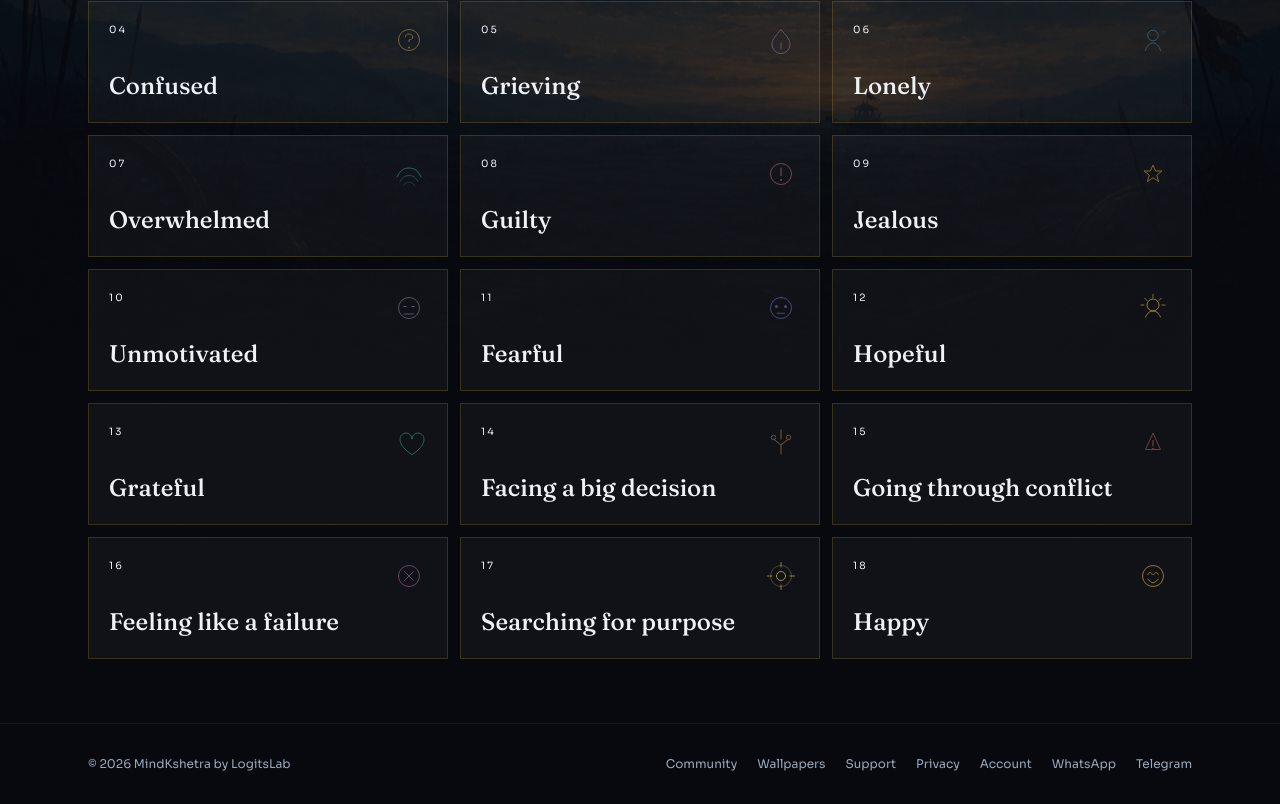
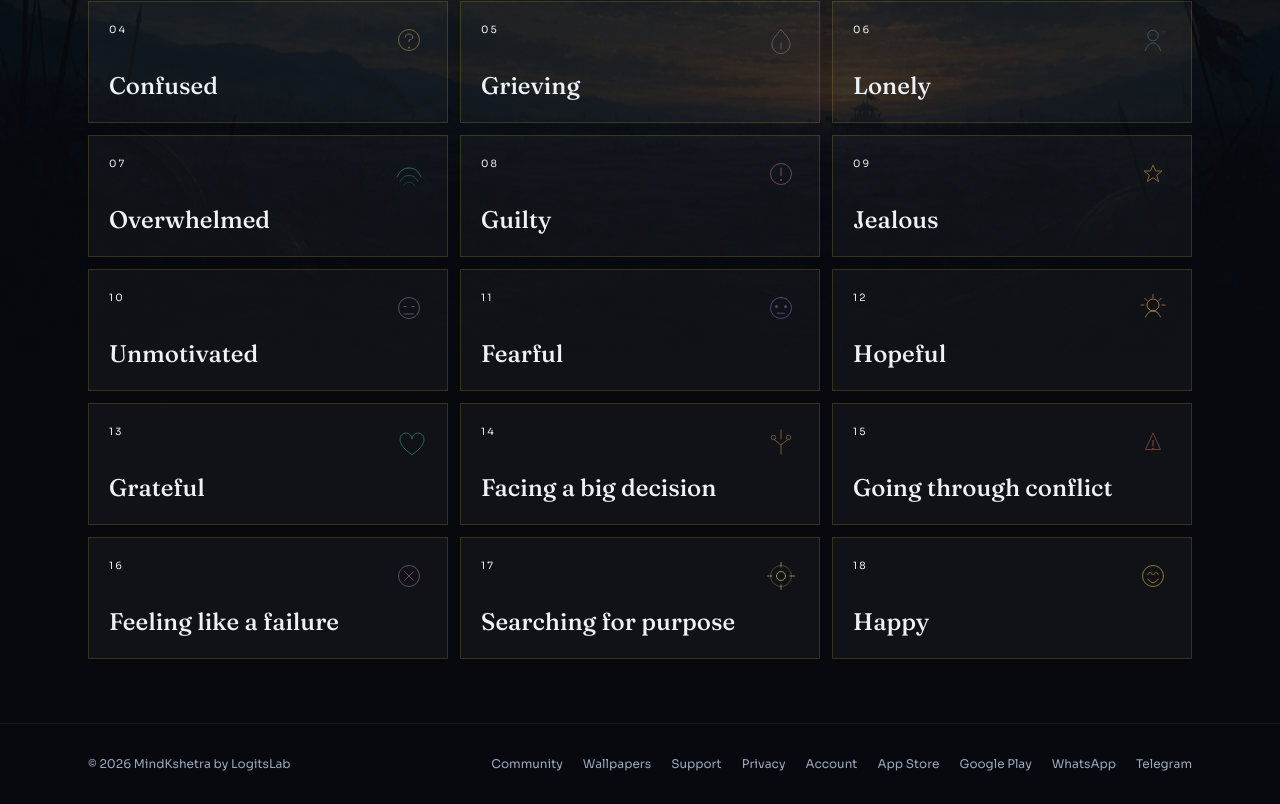
Before and after one commit to LogitsLab/MindKshetra, a Next.js app: page /mood in a window 1280 px wide. Shown: the part 448-1252 px from the top of the page. Built offline with nearby package versions, Linux system fonts and the light colour scheme; no server answers.

Commit message:
app page

```diff
--- a/app/globals.css
+++ b/app/globals.css
@@ -888,6 +888,26 @@ body {
   color: white;
 }
 
+.store-badge {
+  display: inline-flex;
+  min-height: 3rem;
+  align-items: center;
+  gap: 0.7rem;
+  padding: 0.4rem 0.95rem 0.45rem 0.75rem;
+  border: 1px solid rgba(201, 162, 39, 0.45);
+  background: rgba(7, 9, 15, 0.28);
+  backdrop-filter: blur(10px);
+  -webkit-backdrop-filter: blur(10px);
+  transition:
+    border-color 0.3s ease,
+    transform 0.3s cubic-bezier(0.22, 1, 0.36, 1);
+}
+
+.store-badge:hover {
+  transform: translateY(-2px);
+  border-color: var(--brass-soft);
+}
+
 .home-arrow {
   display: inline-block;
   transition: transform 0.35s cubic-bezier(0.22, 1, 0.36, 1);
--- a/components/HomePageClient.tsx
+++ b/components/HomePageClient.tsx
@@ -6,6 +6,7 @@ import { useEffect, useRef, useState } from "react";
 import { useAuth } from "@/components/AuthProvider";
 import { useLanguage } from "@/components/LanguageProvider";
 import SpeakButton from "@/components/SpeakButton";
+import { StoreBadges } from "@/components/StoreLinks";
 import { stopNarration } from "@/lib/audio/narration";
 
 export type FeaturedVerse = {
@@ -455,6 +456,7 @@ export default function HomePageClient({
                 {t("homeCtaExplore")}
               </Link>
             </div>
+            <StoreBadges className="animate-rise-delay-4 mt-4" />
           </div>
         </div>
 
--- a/components/SiteFooter.tsx
+++ b/components/SiteFooter.tsx
@@ -3,6 +3,7 @@
 import Link from "next/link";
 import { usePathname } from "next/navigation";
 import { BRAND_NAME } from "@/components/BrandWordmark";
+import { StoreTextLinks } from "@/components/StoreLinks";
 import { useLanguage } from "@/components/LanguageProvider";
 
 export default function SiteFooter() {
@@ -57,6 +58,7 @@ export default function SiteFooter() {
           >
             {t("navAccount")}
           </Link>
+          <StoreTextLinks />
           {process.env.NEXT_PUBLIC_WHATSAPP_CHANNEL_URL ? (
             <a
               href={process.env.NEXT_PUBLIC_WHATSAPP_CHANNEL_URL}
--- /dev/null
+++ b/components/StoreLinks.tsx
@@ -0,0 +1,95 @@
+"use client";
+
+import { useLanguage } from "@/components/LanguageProvider";
+import { APP_STORE_URL, PLAY_STORE_URL } from "@/lib/site";
+
+const linkProps = {
+  target: "_blank",
+  rel: "noopener noreferrer",
+} as const;
+
+export function StoreBadges({ className = "" }: { className?: string }) {
+  const { t } = useLanguage();
+
+  return (
+    <div className={`flex flex-wrap items-center gap-3 ${className}`}>
+      <a
+        href={APP_STORE_URL}
+        {...linkProps}
+        className="store-badge"
+        aria-label={`${t("storeAppStoreKicker")} ${t("storeAppStore")}`}
+      >
+        <AppleMark />
+        <span className="flex flex-col items-start leading-none">
+          <span className="text-[10px] font-medium tracking-wide text-white/60">
+            {t("storeAppStoreKicker")}
+          </span>
+          <span className="mt-1 font-display text-[15px] text-white">
+            {t("storeAppStore")}
+          </span>
+        </span>
+      </a>
+      <a
+        href={PLAY_STORE_URL}
+        {...linkProps}
+        className="store-badge"
+        aria-label={`${t("storePlayKicker")} ${t("storePlay")}`}
+      >
+        <PlayMark />
+        <span className="flex flex-col items-start leading-none">
+          <span className="text-[10px] font-medium tracking-wide text-white/60">
+            {t("storePlayKicker")}
+          </span>
+          <span className="mt-1 font-display text-[15px] text-white">
+            {t("storePlay")}
+          </span>
+        </span>
+      </a>
+    </div>
+  );
+}
+
+export function StoreTextLinks() {
+  const { t } = useLanguage();
+
+  return (
+    <>
+      <a
+        href={APP_STORE_URL}
+        {...linkProps}
+        className="text-[var(--text-muted)] transition hover:text-[var(--brass-soft)]"
+      >
+        {t("storeAppStore")}
+      </a>
+      <a
+        href={PLAY_STORE_URL}
+        {...linkProps}
+        className="text-[var(--text-muted)] transition hover:text-[var(--brass-soft)]"
+      >
+        {t("storePlay")}
+      </a>
+    </>
+  );
+}
+
+function AppleMark() {
+  return (
+    <svg width="17" height="17" viewBox="0 0 24 24" aria-hidden className="shrink-0 text-white">
+      <path
+        fill="currentColor"
+        d="M18.71 19.5c-.83 1.24-1.71 2.45-3.05 2.47-1.34.03-1.77-.79-3.29-.79-1.53 0-2 .77-3.27.82-1.31.05-2.3-1.32-3.14-2.53C4.25 17 2.94 12.45 4.7 9.39c.87-1.52 2.43-2.48 4.12-2.51 1.28-.02 2.5.87 3.29.87.78 0 2.26-1.07 3.81-.91.65.03 2.47.26 3.64 1.98-.09.06-2.17 1.28-2.15 3.81.03 3.02 2.65 4.03 2.68 4.04-.03.07-.42 1.44-1.38 2.83M13 3.5c.73-.83 1.94-1.46 2.94-1.5.13 1.17-.34 2.35-1.04 3.19-.69.85-1.83 1.51-2.95 1.42-.15-1.15.41-2.35 1.05-3.11z"
+      />
+    </svg>
+  );
+}
+
+function PlayMark() {
+  return (
+    <svg width="16" height="16" viewBox="0 0 24 24" aria-hidden className="shrink-0 text-white">
+      <path
+        fill="currentColor"
+        d="M8 5.1v13.8c0 .7.8 1.1 1.4.7l10.2-6.9c.5-.4.5-1.1 0-1.5L9.4 4.4c-.6-.4-1.4 0-1.4.7z"
+      />
+    </svg>
+  );
+}
--- a/lib/i18n/namespaces/shared.ts
+++ b/lib/i18n/namespaces/shared.ts
@@ -44,6 +44,10 @@ export const en = {
   navSangha: "Community",
   navPrivacy: "Privacy",
   navAccount: "Account",
+  storeAppStoreKicker: "Download on the",
+  storeAppStore: "App Store",
+  storePlayKicker: "Get it on",
+  storePlay: "Google Play",
 } as const;
 
 export const hi: Record<keyof typeof en, string> = {
@@ -81,4 +85,8 @@ export const hi: Record<keyof typeof en, string> = {
   navSangha: "समुदाय",
   navPrivacy: "गोपनीयता",
   navAccount: "खाता",
+  storeAppStoreKicker: "डाउनलोड करें",
+  storeAppStore: "App Store",
+  storePlayKicker: "यहाँ पाएँ",
+  storePlay: "Google Play",
 };
--- a/lib/site.ts
+++ b/lib/site.ts
@@ -16,6 +16,10 @@ export const PRODUCTION_ORIGIN = "https://mindkshetra.in";
 export const BRAND_ORIGIN = PRODUCTION_ORIGIN;
 export const LEGACY_ORIGIN = "https://mind.logitslab.com";
 export const DEV_ORIGIN = "https://mind-dev.logitslab.com";
+
+export const APP_STORE_URL = "https://apps.apple.com/app/id6795863564";
+export const PLAY_STORE_URL =
+  "https://play.google.com/store/apps/details?id=app.mindkshetra.mobile";
 
 export const PRODUCTION_HOSTS = [
   "mindkshetra.in",
```
